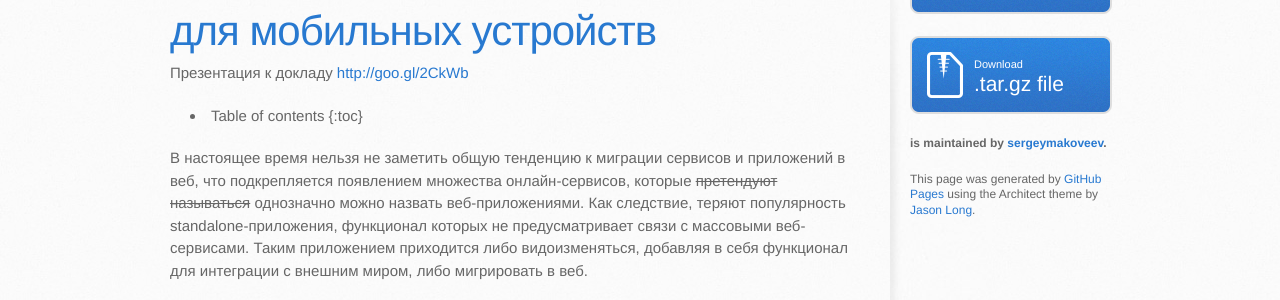
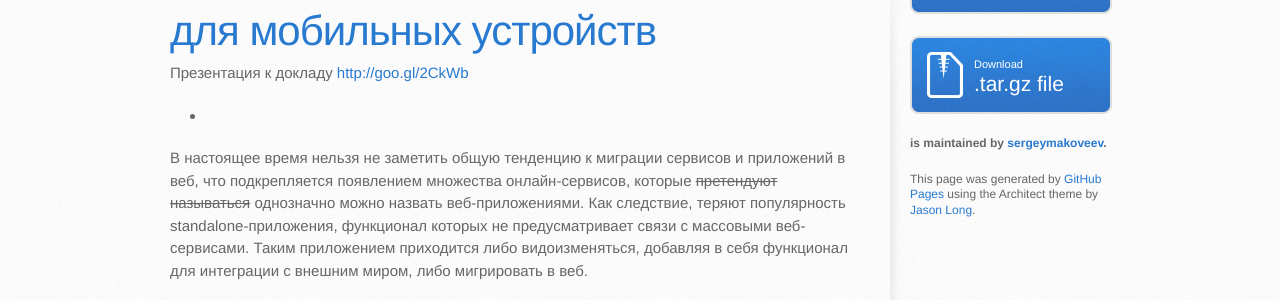
Before and after one commit to sergeymakoveev/sergeymakoveev.github.com, a Jekyll site: the page built from _posts/2013-01-16-frontend-trends.md, in a window 1280 px wide and 900 px high. Shown: the part 296-596 px from the top of the window. Built offline with Jekyll 4.4.1, drawn with Linux system fonts in a browser that asks for light colours; nearby versions of some CDN libraries; some web fonts are replaced.

Commit message:
[edit] _posts/2013-01-16-frontend-trends.md

```diff
--- a/_posts/2013-01-16-frontend-trends.md
+++ b/_posts/2013-01-16-frontend-trends.md
@@ -13,7 +13,7 @@ tags: [js, api, js api, frontend, html, interface, mdn, mozilla, w3c]
 ---
 Презентация к докладу [http://goo.gl/2CkWb][presentation]
 
-* Table of contents {:toc}
+* {:toc}
 
 В настоящее время нельзя не заметить общую тенденцию к миграции сервисов и приложений в веб, что подкрепляется появлением множества онлайн-сервисов, которые <s>претендуют называться</s> однозначно можно назвать веб-приложениями. Как следствие, теряют популярность standalone-приложения, функционал которых не предусматривает связи с массовыми веб-сервисами. Таким приложением приходится либо видоизменяться, добавляя в себя функционал для интеграции с внешним миром, либо мигрировать в веб.
 
```
